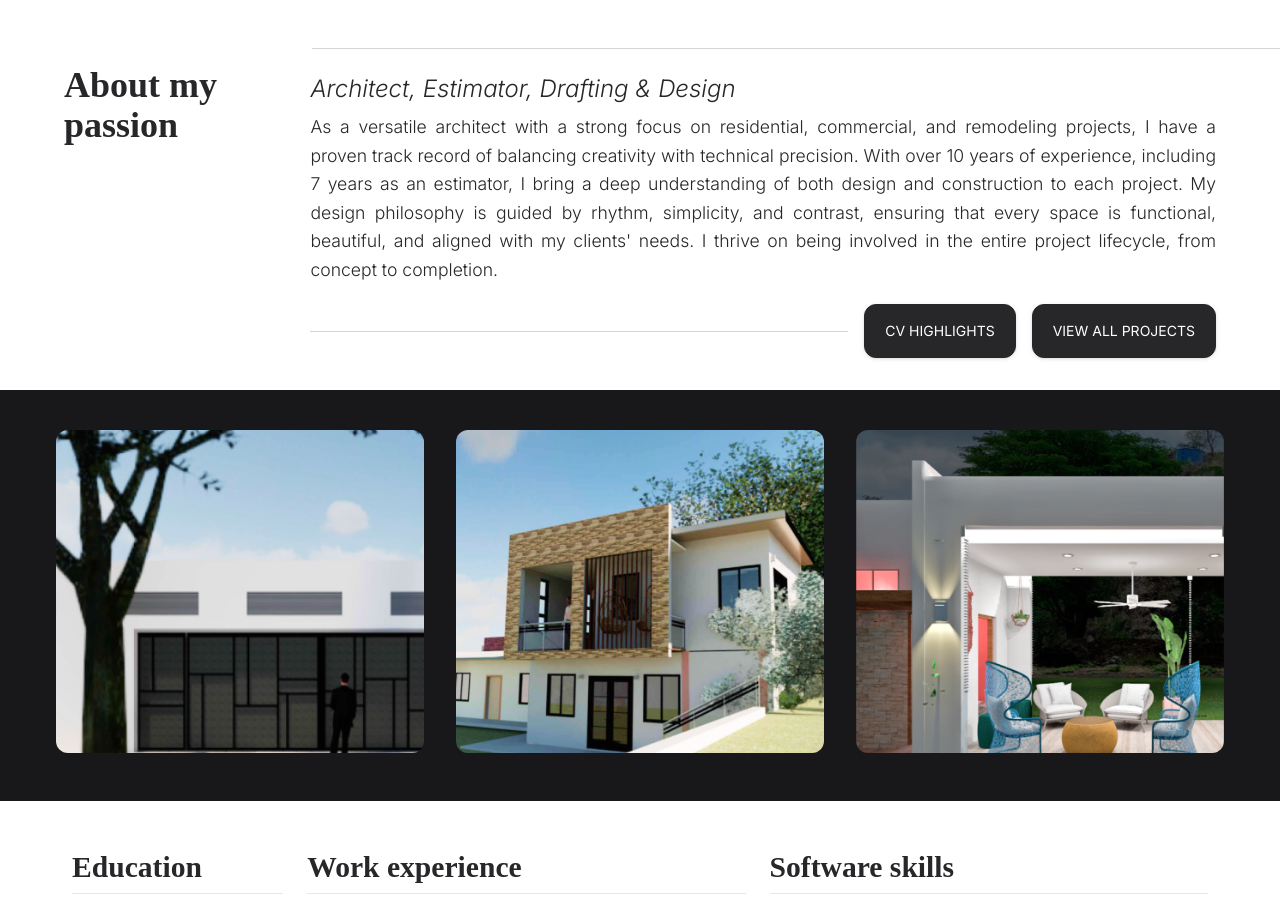
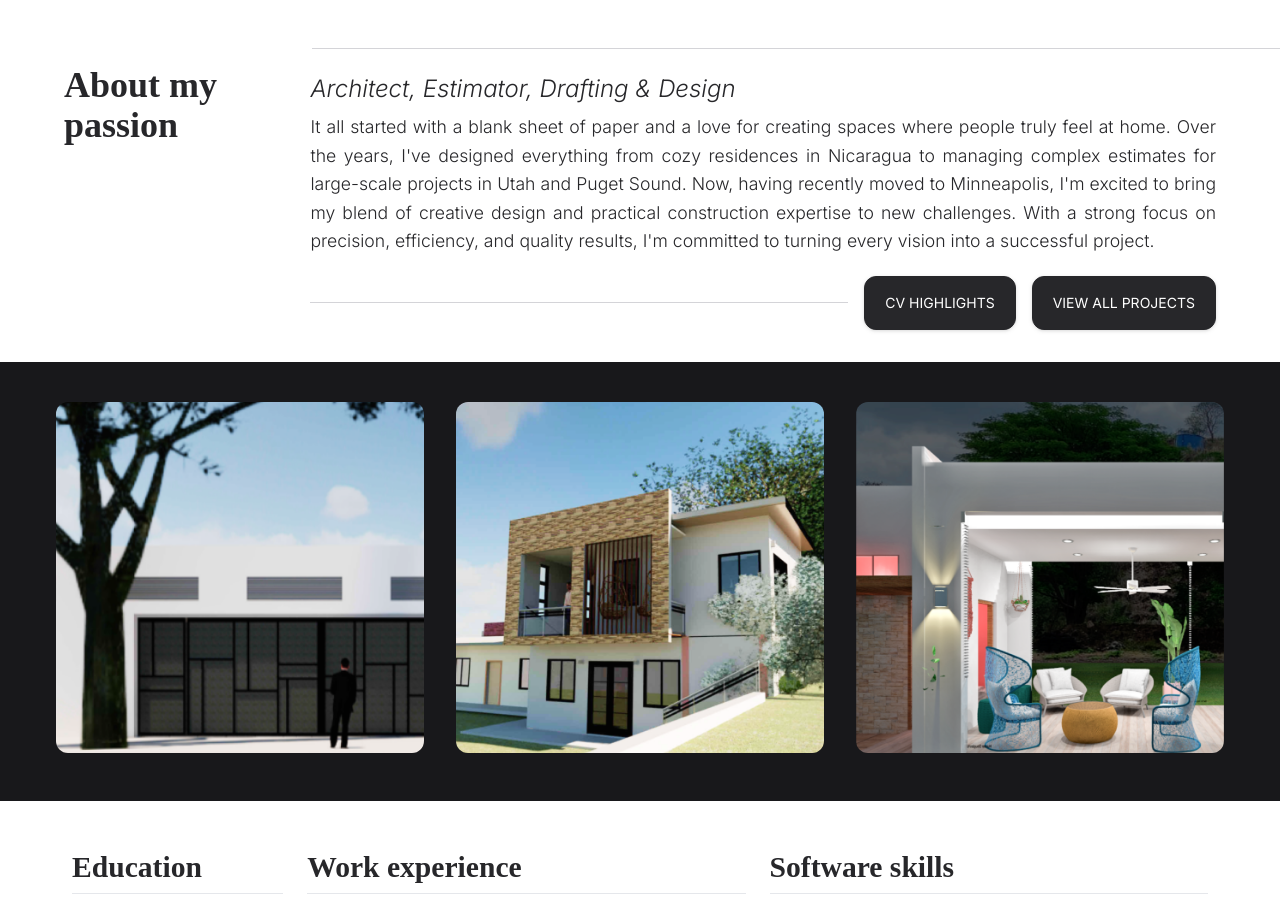
Before and after one commit to liz-garcia/architect-portfolio, a React (Vite) app in the folder client/: page / in a window 1280 px wide. Shown: the part 799-1709 px from the top of the page. Built offline with nearby package versions, Linux system fonts and the light colour scheme; a web font is replaced by a local one.

Commit message:
Updated about me text.

```diff
--- a/client/src/pages/About/AboutMeSection.jsx
+++ b/client/src/pages/About/AboutMeSection.jsx
@@ -54,15 +54,15 @@ const AboutMeSection = () => {
           <div id="aboutMeText" className={aboutMeTextStyle}>
             <h3 className={h3Style}>Architect, Estimator, Drafting & Design</h3>
             <p id="elevatorPitch" className={elevatorPitchStyle}>
-              As a versatile architect with a strong focus on residential,
-              commercial, and remodeling projects, I have a proven track record
-              of balancing creativity with technical precision. With over 10
-              years of experience, including 7 years as an estimator, I bring a
-              deep understanding of both design and construction to each
-              project. My design philosophy is guided by rhythm, simplicity, and
-              contrast, ensuring that every space is functional, beautiful, and
-              aligned with my clients&apos; needs. I thrive on being involved in
-              the entire project lifecycle, from concept to completion.
+              It all started with a blank sheet of paper and a love for creating
+              spaces where people truly feel at home. Over the years, I&apos;ve
+              designed everything from cozy residences in Nicaragua to managing
+              complex estimates for large-scale projects in Utah and Puget
+              Sound. Now, having recently moved to Minneapolis, I&apos;m excited
+              to bring my blend of creative design and practical construction
+              expertise to new challenges. With a strong focus on precision,
+              efficiency, and quality results, I&apos;m committed to turning
+              every vision into a successful project.
             </p>
             <div
               className={
```
